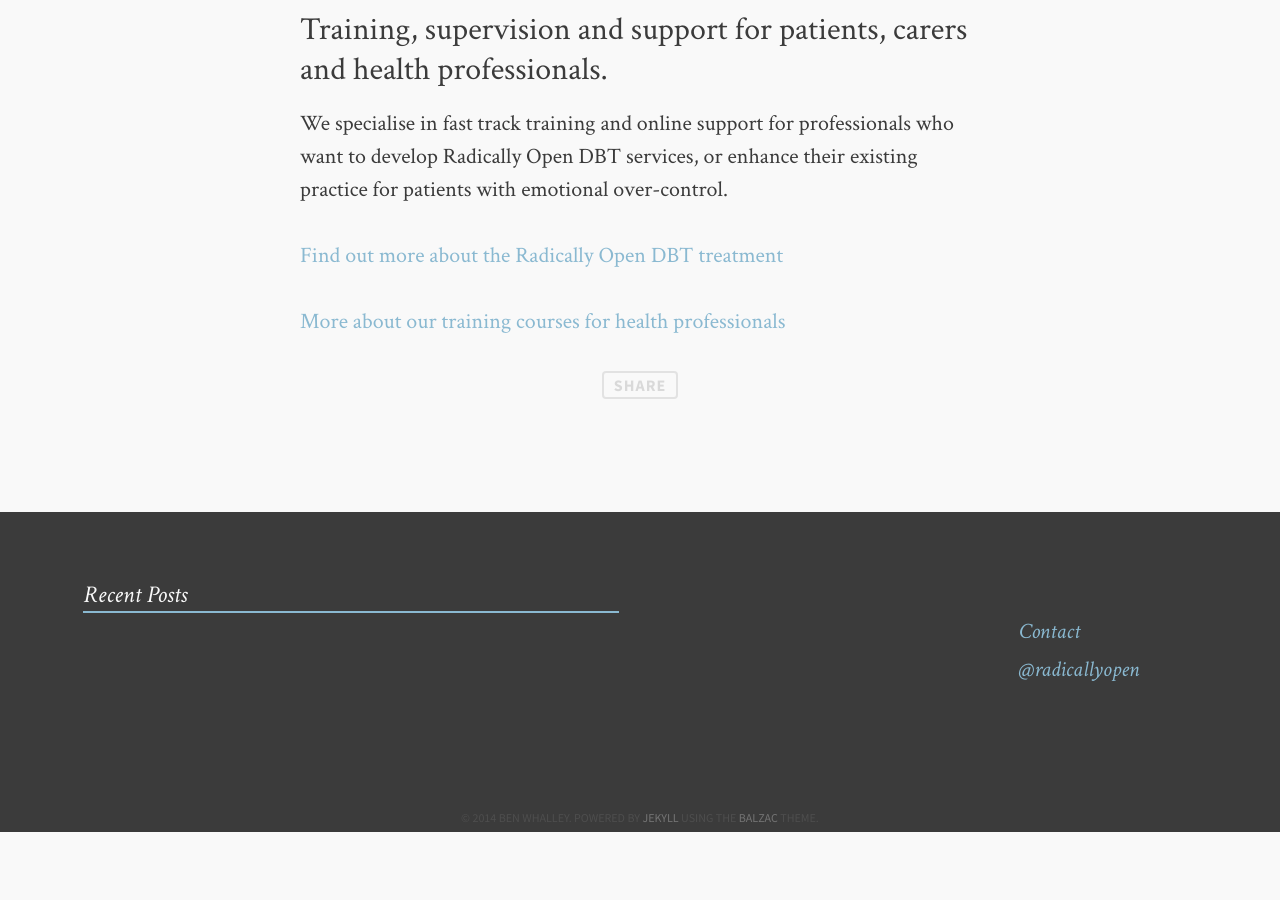
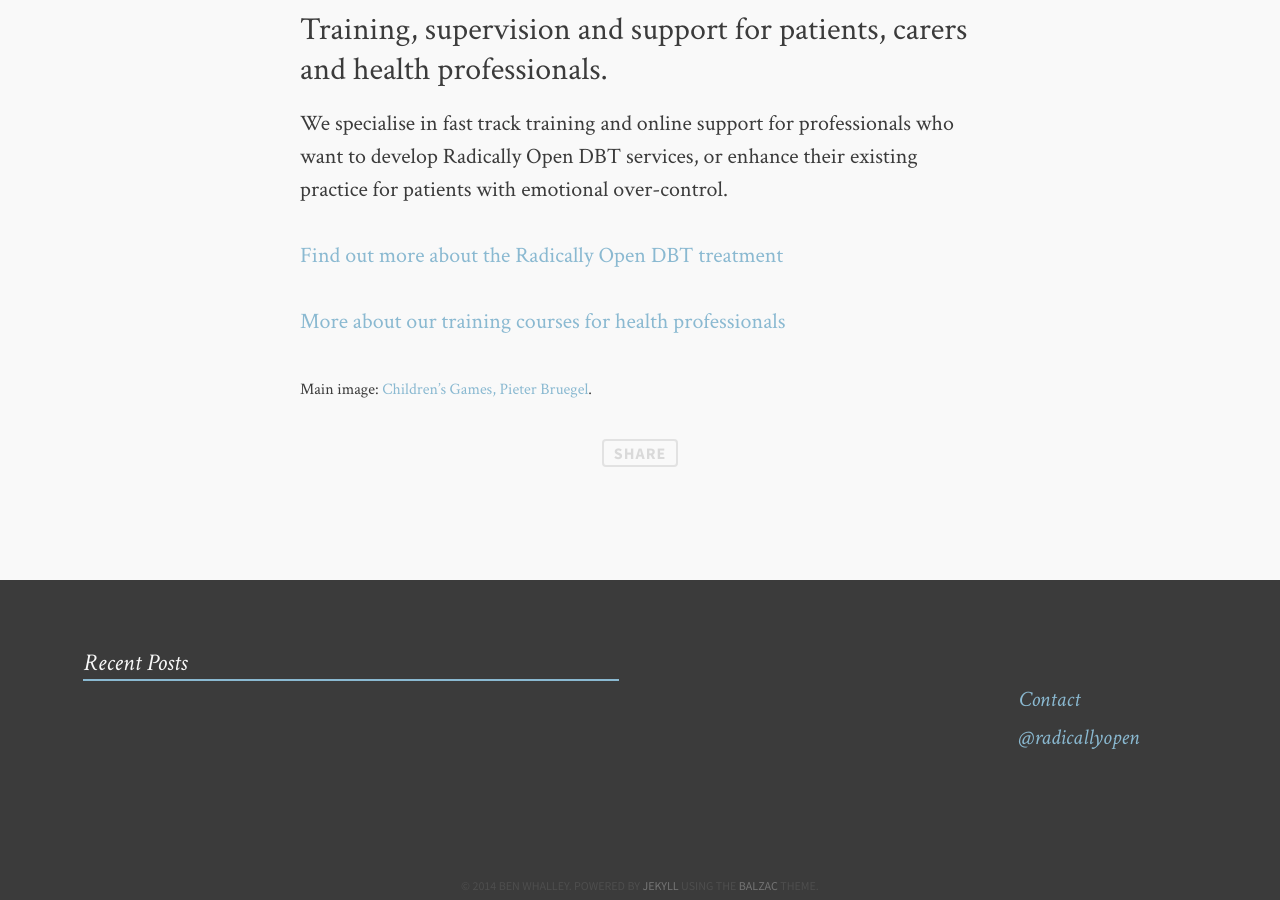
Before and after one commit to RadicallyOpen/RadicallyOpen, a Jekyll site: the page built from index.markdown, in a window 1280 px wide and 900 px high, scrolled down 752 px. Built offline with Jekyll 4.4.1, drawn with Linux system fonts in a browser that asks for light colours; comment, search, counter and statistics services are not loaded; before the commit the page ends 1584 px from its top, so only the background shows below that.

Commit message:
photo credit

```diff
--- a/index.markdown
+++ b/index.markdown
@@ -15,3 +15,7 @@
 [Find out more about the Radically Open DBT treatment](/about/)
 
 [More about our training courses for health professionals](/professionals/)
+
+
+
+<small>Main image: [Children's Games, Pieter Bruegel](http://en.wikipedia.org/wiki/Children's_Games_(Bruegel)).</small>
```
